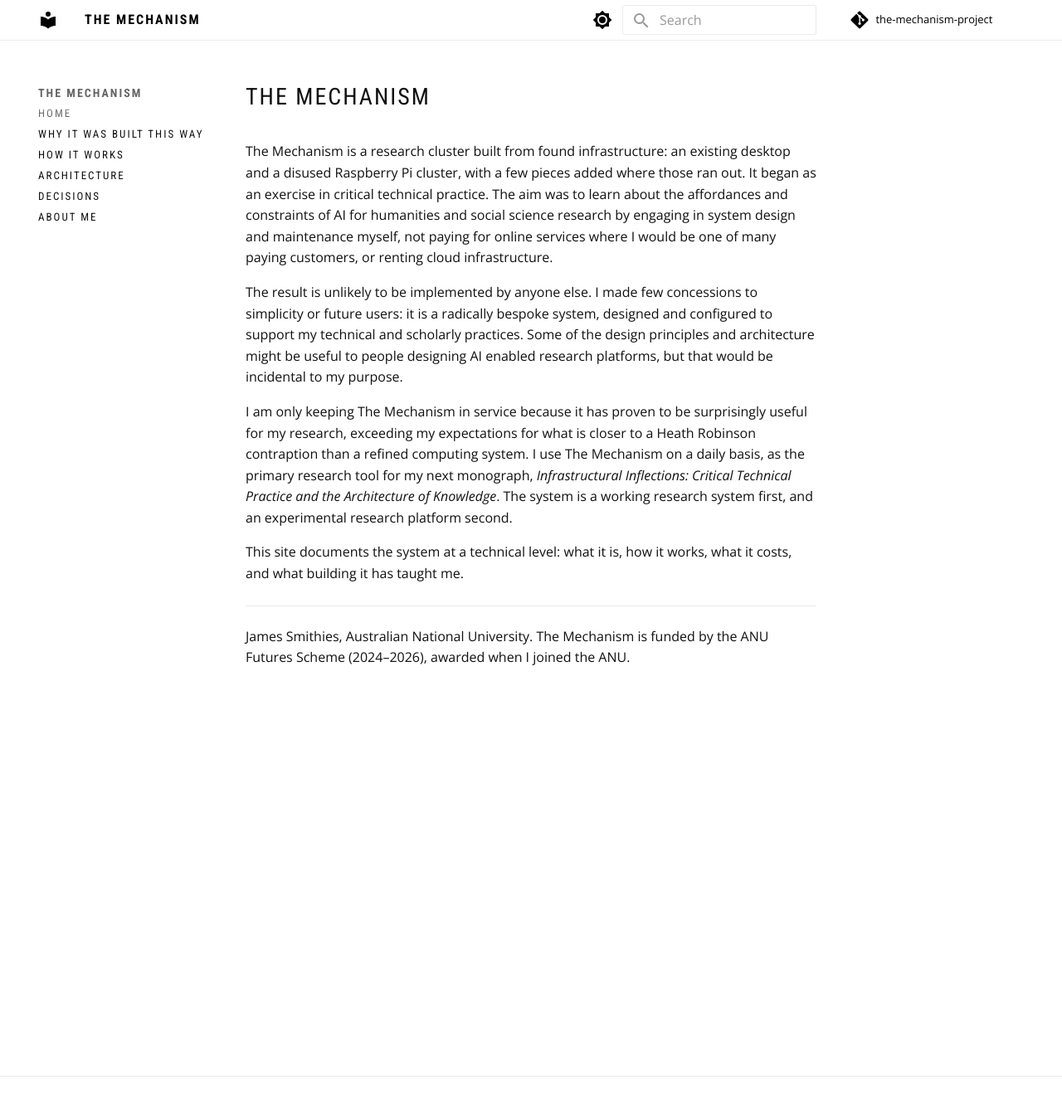
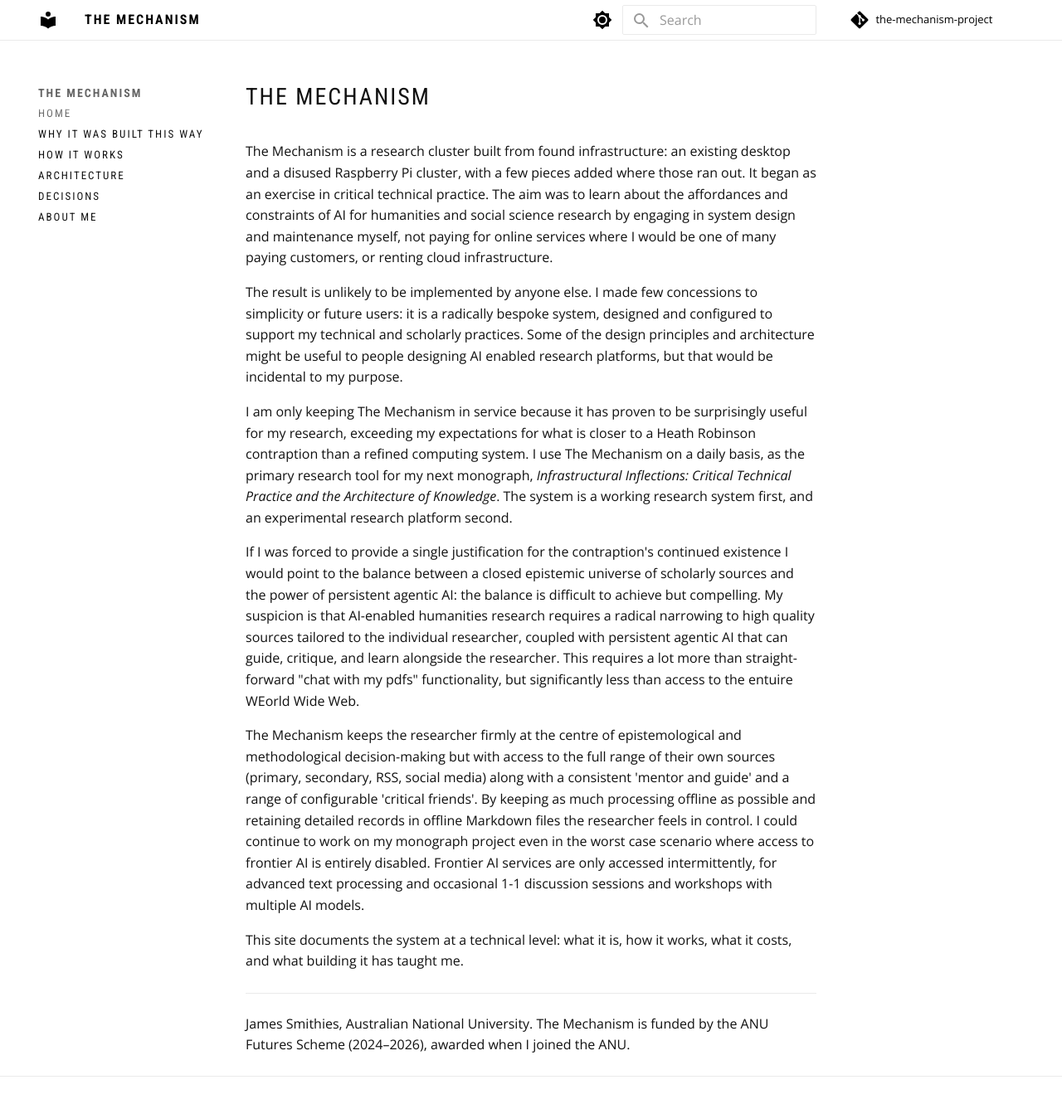
Before and after one commit to jamessmithies/the-mechanism-project, an MkDocs documentation site: the page built from docs/index.md, in a window 1280 px wide and 1342 px high. Shown: the top 1337 px of the window at 83% size. Built offline with MkDocs 1.6.1 and Material for MkDocs 9.7.7, drawn with Linux system fonts in a browser that asks for light colours; comment, search, counter and statistics services are not loaded.

Commit message:
Text updates

```diff
--- a/docs/index.md
+++ b/docs/index.md
@@ -8,6 +8,10 @@ The result is unlikely to be implemented by anyone else. I made few concessions
 
 I am only keeping The Mechanism in service because it has proven to be surprisingly useful for my research, exceeding my expectations for what is closer to a Heath Robinson contraption than a refined computing system. I use The Mechanism on a daily basis, as the primary research tool for my next monograph, *Infrastructural Inflections: Critical Technical Practice and the Architecture of Knowledge*. The system is a working research system first, and an experimental research platform second.
 
+If I was forced to provide a single justification for the contraption's continued existence I would point to the balance between a closed epistemic universe of scholarly sources and the power of persistent agentic AI: the balance is difficult to achieve but compelling. My suspicion is that AI-enabled humanities research requires a radical narrowing to high quality sources tailored to the individual researcher, coupled with persistent agentic AI that can guide, critique, and learn alongside the researcher. This requires a lot more than straight-forward "chat with my pdfs" functionality, but significantly less than access to the entuire WEorld Wide Web.
+
+The Mechanism keeps the researcher firmly at the centre of epistemological and methodological decision-making but with access to the full range of their own sources (primary, secondary, RSS, social media) along with a consistent 'mentor and guide' and a range of configurable 'critical friends'. By keeping as much processing offline as possible and retaining detailed records in offline Markdown files the researcher feels in control. I could continue to work on my monograph project even in the worst case scenario where access to frontier AI is entirely disabled. Frontier AI services are only accessed intermittently, for advanced text processing and occasional 1-1 discussion sessions and workshops with multiple AI models.
+
 This site documents the system at a technical level: what it is, how it works, what it costs, and what
 building it has taught me.
 
```
